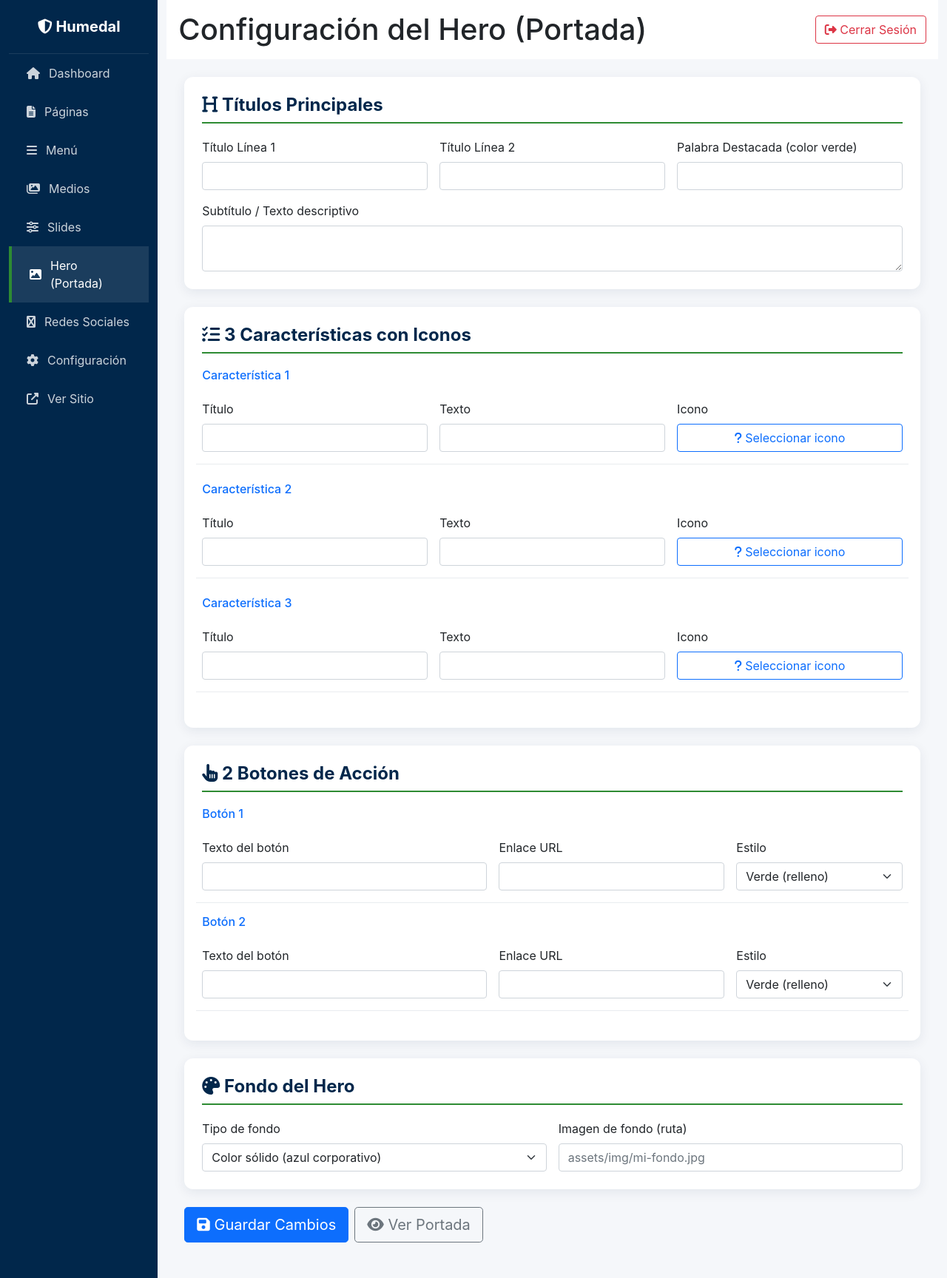
After one commit to juanand87/humedal, a PHP site: page /panel/hero.php in a window 1280 px wide. The commit adds this page. Shown: the whole page at 74% size. Run offline with PHP 8.4, Linux system fonts and the light colour scheme; a user stored in the database is signed in; data that the repository does not hold is empty.

Commit message:
Add configurable Hero (Portada) admin panel
Create editable fields for all hero content shown on homepage:
- 3 title lines (line1, line2, highlighted word in green)
- Subtitle/description text
- 3 features with title, text, and selectable icon (30+ FontAwesome icons)
- 2 call-to-action buttons with customizable text, URL, and style
- Background type (solid color or custom image)

New files:
- panel/hero.php: Full admin interface with icon picker modal
- panel/create_hero_fields.php: Database schema for hero_config table

Modified files:
- index.php: Replace static hero with dynamic configurable version
- All admin pages: Add 'Hero (Portada)' link in sidebar menu

Database:
- New table 'hero_config' with field_key/field_value pattern
- Pre-populated with current hero defaults
- 21 configurable fields total

```diff
--- /dev/null
+++ b/panel/hero.php
@@ -0,0 +1,290 @@
+<?php
+session_start();
+if (!isset($_SESSION['admin_logged_in']) || $_SESSION['admin_logged_in'] !== true) {
+    header('Location: login.php');
+    exit();
+}
+include 'config.php';
+
+$message = '';
+$message_type = '';
+
+// Procesar formulario
+if ($_SERVER['REQUEST_METHOD'] === 'POST') {
+    $fields = [
+        'title_line1', 'title_line2', 'title_highlight', 'subtitle',
+        'feature1_title', 'feature1_text', 'feature1_icon',
+        'feature2_title', 'feature2_text', 'feature2_icon',
+        'feature3_title', 'feature3_text', 'feature3_icon',
+        'button1_text', 'button1_url', 'button1_style',
+        'button2_text', 'button2_url', 'button2_style',
+        'background_type', 'background_image'
+    ];
+
+    $stmt = $pdo->prepare("REPLACE INTO hero_config (field_key, field_value) VALUES (?, ?)");
+    foreach ($fields as $field) {
+        $value = $_POST[$field] ?? '';
+        $stmt->execute([$field, $value]);
+    }
+    $message = 'Configuración del Hero actualizada';
+    $message_type = 'success';
+}
+
+// Obtener configuración actual
+$hero_config = [];
+$rows = $pdo->query("SELECT field_key, field_value FROM hero_config")->fetchAll(PDO::FETCH_ASSOC);
+foreach ($rows as $row) {
+    $hero_config[$row['field_key']] = $row['field_value'];
+}
+
+// Iconos disponibles de Font Awesome
+$available_icons = [
+    'fa-check' => '✓ Check',
+    'fa-file-contract' => '📄 Contrato',
+    'fa-user-friends' => '👥 Usuarios',
+    'fa-tint' => '💧 Gota',
+    'fa-recycle' => '♻️ Reciclar',
+    'fa-file-medical' => '🏥 Médico',
+    'fa-file-lines' => '📋 Documento',
+    'fa-box-open' => '📦 Caja',
+    'fa-warehouse' => '🏭 Bodega',
+    'fa-hands-helping' => '🤝 Ayuda',
+    'fa-leaf' => '🍃 Hoja',
+    'fa-seedling' => '🌱 Brote',
+    'fa-water' => '🌊 Agua',
+    'fa-shield-alt' => '🛡️ Escudo',
+    'fa-cogs' => '⚙️ Engranajes',
+    'fa-hard-hat' => '⛑️ Casco',
+    'fa-drafting-compass' => '📐 Compás',
+    'fa-ruler-combined' => '📏 Regla',
+    'fa-building' => '🏢 Edificio',
+    'fa-industry' => '🏭 Industria',
+    'fa-award' => '🏆 Premio',
+    'fa-star' => '⭐ Estrella',
+    'fa-bolt' => '⚡ Rayo',
+    'fa-comments' => '💬 Chat',
+    'fa-phone' => '📞 Teléfono',
+    'fa-envelope' => '✉️ Email',
+    'fa-clock' => '🕐 Reloj',
+    'fa-map-marker-alt' => '📍 Ubicación',
+    'fa-handshake' => '🤝 Acuerdo',
+    'fa-lightbulb' => '💡 Idea',
+];
+?>
+<!DOCTYPE html>
+<html lang="es">
+<head>
+    <meta charset='UTF-8'>
+    <meta name='viewport' content='width=device-width, initial-scale=1.0'>
+    <title>Configuración del Hero - Panel Administrativo</title>
+    <link href='https://cdn.jsdelivr.net/npm/bootstrap@5.1.3/dist/css/bootstrap.min.css' rel='stylesheet'>
+    <link rel='stylesheet' href='https://cdnjs.cloudflare.com/ajax/libs/font-awesome/6.4.0/css/all.min.css'>
+    <style>
+        :root { --primary: #01274b; --accent: #2e8b33; }
+        body { font-family: 'Inter', system-ui, -apple-system, sans-serif; background: #f5f7fa; }
+        .sidebar { background: var(--primary); min-height: 100vh; }
+        .sidebar-brand { padding: 24px 20px; border-bottom: 1px solid rgba(255,255,255,0.1); text-align: center; }
+        .sidebar-brand h2 { color: #fff; font-size: 1.25rem; font-weight: 700; margin: 0; }
+        .sidebar-nav a { display: flex; align-items: center; gap: 12px; padding: 14px 24px; color: rgba(255,255,255,0.8); text-decoration: none; transition: all 0.3s ease; }
+        .sidebar-nav a:hover, .sidebar-nav a.active { background: rgba(255,255,255,0.1); color: #fff; border-left: 4px solid var(--accent); }
+        .top-bar { background: #fff; }
+        .content-area { padding: 24px; }
+        .card-custom { background: #fff; border-radius: 12px; box-shadow: 0 4px 16px rgba(1,39,75,0.08); }
+        .section-title { color: var(--primary); font-weight: 700; padding-bottom: 8px; border-bottom: 2px solid var(--accent); margin-bottom: 20px; }
+        .icon-picker { display: grid; grid-template-columns: repeat(auto-fill, minmax(60px, 1fr)); gap: 8px; max-height: 200px; overflow-y: auto; padding: 8px; border: 1px solid #e9ecef; border-radius: 6px; }
+        .icon-option { padding: 10px; text-align: center; border: 2px solid transparent; border-radius: 6px; cursor: pointer; transition: all 0.2s; background: #f8f9fa; }
+        .icon-option:hover { background: #e9ecef; }
+        .icon-option.selected { background: var(--accent); color: #fff; border-color: var(--accent); }
+        .icon-option i { font-size: 1.2rem; }
+        .preview-box { background: var(--primary); color: #fff; padding: 30px; border-radius: 8px; margin-top: 20px; }
+        .preview-title { font-size: 1.8rem; }
+        .preview-title span { color: var(--accent); }
+    </style>
+</head>
+<body>
+    <div class='container-fluid'>
+        <div class='row'>
+            <div class='col-md-2 sidebar'>
+                <div class='sidebar-brand'>
+                    <h2><i class='fas fa-shield-alt'></i> Humedal</h2>
+                </div>
+                <nav class='sidebar-nav'>
+                    <a href='index.php'><i class='fas fa-home'></i> Dashboard</a>
+                    <a href='pages.php'><i class='fas fa-file-alt'></i> Páginas</a>
+                    <a href='menu.php'><i class='fas fa-bars'></i> Menú</a>
+                    <a href='media.php'><i class='fas fa-images'></i> Medios</a>
+                    <a href='slides.php'><i class='fas fa-sliders-h'></i> Slides</a>
+                    <a href='hero.php' class='active'><i class='fas fa-image'></i> Hero (Portada)</a>
+                    <a href='social.php'><i class='fab fa-share-alt'></i> Redes Sociales</a>
+                    <a href='settings.php'><i class='fas fa-cog'></i> Configuración</a>
+                    <a href='/' target='_blank'><i class='fas fa-external-link-alt'></i> Ver Sitio</a>
+                </nav>
+            </div>
+
+            <div class='col-md-10'>
+                <div class='top-bar p-3 d-flex justify-content-between align-items-center'>
+                    <h1 class='m-0'>Configuración del Hero (Portada)</h1>
+                    <a href='logout.php' class='btn btn-outline-danger'><i class='fas fa-sign-out-alt'></i> Cerrar Sesión</a>
+                </div>
+
+                <div class='content-area'>
+                    <?php if ($message): ?>
+                        <div class='alert alert-<?php echo $message_type; ?>'><i class='fas fa-check-circle'></i> <?php echo htmlspecialchars($message); ?></div>
+                    <?php endif; ?>
+
+                    <form method='POST'>
+                        <!-- Títulos -->
+                        <div class='card-custom p-4 mb-4'>
+                            <h4 class='section-title'><i class='fas fa-heading'></i> Títulos Principales</h4>
+                            <div class='row g-3'>
+                                <div class='col-md-4'>
+                                    <label class='form-label'>Título Línea 1</label>
+                                    <input type='text' name='title_line1' class='form-control' value='<?php echo htmlspecialchars($hero_config['title_line1'] ?? ''); ?>' required>
+                                </div>
+                                <div class='col-md-4'>
+                                    <label class='form-label'>Título Línea 2</label>
+                                    <input type='text' name='title_line2' class='form-control' value='<?php echo htmlspecialchars($hero_config['title_line2'] ?? ''); ?>' required>
+                                </div>
+                                <div class='col-md-4'>
+                                    <label class='form-label'>Palabra Destacada (color verde)</label>
+                                    <input type='text' name='title_highlight' class='form-control' value='<?php echo htmlspecialchars($hero_config['title_highlight'] ?? ''); ?>' required>
+                                </div>
+                                <div class='col-12'>
+                                    <label class='form-label'>Subtítulo / Texto descriptivo</label>
+                                    <textarea name='subtitle' class='form-control' rows='2' required><?php echo htmlspecialchars($hero_config['subtitle'] ?? ''); ?></textarea>
+                                </div>
+                            </div>
+                        </div>
+
+                        <!-- 3 Características con iconos -->
+                        <div class='card-custom p-4 mb-4'>
+                            <h4 class='section-title'><i class='fas fa-list-check'></i> 3 Características con Iconos</h4>
+                            <?php for ($i = 1; $i <= 3; $i++): ?>
+                                <div class='row g-3 mb-4 pb-3' style='border-bottom: 1px solid #e9ecef;'>
+                                    <h6 class='text-primary'>Característica <?php echo $i; ?></h6>
+                                    <div class='col-md-4'>
+                                        <label class='form-label'>Título</label>
+                                        <input type='text' name='feature<?php echo $i; ?>_title' class='form-control' value='<?php echo htmlspecialchars($hero_config['feature' . $i . '_title'] ?? ''); ?>' required>
+                                    </div>
+                                    <div class='col-md-4'>
+                                        <label class='form-label'>Texto</label>
+                                        <input type='text' name='feature<?php echo $i; ?>_text' class='form-control' value='<?php echo htmlspecialchars($hero_config['feature' . $i . '_text'] ?? ''); ?>' required>
+                                    </div>
+                                    <div class='col-md-4'>
+                                        <label class='form-label'>Icono</label>
+                                        <input type='hidden' name='feature<?php echo $i; ?>_icon' id='feature<?php echo $i; ?>_icon' value='<?php echo htmlspecialchars($hero_config['feature' . $i . '_icon'] ?? ''); ?>'>
+                                        <button type='button' class='btn btn-outline-primary w-100' onclick='openIconPicker(<?php echo $i; ?>)'>
+                                            <i class='fas <?php echo htmlspecialchars($hero_config['feature' . $i . '_icon'] ?? 'fa-question'); ?>' id='feature<?php echo $i; ?>_preview'></i>
+                                            <span id='feature<?php echo $i; ?>_name'>Seleccionar icono</span>
+                                        </button>
+                                    </div>
+                                </div>
+                            <?php endfor; ?>
+                        </div>
+
+                        <!-- Botones -->
+                        <div class='card-custom p-4 mb-4'>
+                            <h4 class='section-title'><i class='fas fa-hand-pointer'></i> 2 Botones de Acción</h4>
+                            <?php for ($i = 1; $i <= 2; $i++): ?>
+                                <div class='row g-3 mb-3 pb-3' style='border-bottom: 1px solid #e9ecef;'>
+                                    <h6 class='text-primary'>Botón <?php echo $i; ?></h6>
+                                    <div class='col-md-5'>
+                                        <label class='form-label'>Texto del botón</label>
+                                        <input type='text' name='button<?php echo $i; ?>_text' class='form-control' value='<?php echo htmlspecialchars($hero_config['button' . $i . '_text'] ?? ''); ?>' required>
+                                    </div>
+                                    <div class='col-md-4'>
+                                        <label class='form-label'>Enlace URL</label>
+                                        <input type='text' name='button<?php echo $i; ?>_url' class='form-control' value='<?php echo htmlspecialchars($hero_config['button' . $i . '_url'] ?? ''); ?>' required>
+                                    </div>
+                                    <div class='col-md-3'>
+                                        <label class='form-label'>Estilo</label>
+                                        <select name='button<?php echo $i; ?>_style' class='form-select'>
+                                            <option value='success' <?php echo ($hero_config['button' . $i . '_style'] ?? '') === 'success' ? 'selected' : ''; ?>>Verde (relleno)</option>
+                                            <option value='outline-light' <?php echo ($hero_config['button' . $i . '_style'] ?? '') === 'outline-light' ? 'selected' : ''; ?>>Blanco (borde)</option>
+                                            <option value='outline-success' <?php echo ($hero_config['button' . $i . '_style'] ?? '') === 'outline-success' ? 'selected' : ''; ?>>Verde (borde)</option>
+                                            <option value='primary' <?php echo ($hero_config['button' . $i . '_style'] ?? '') === 'primary' ? 'selected' : ''; ?>>Azul (relleno)</option>
+                                        </select>
+                                    </div>
+                                </div>
+                            <?php endfor; ?>
+                        </div>
+
+                        <!-- Fondo -->
+                        <div class='card-custom p-4 mb-4'>
+                            <h4 class='section-title'><i class='fas fa-palette'></i> Fondo del Hero</h4>
+                            <div class='row g-3'>
+                                <div class='col-md-6'>
+                                    <label class='form-label'>Tipo de fondo</label>
+                                    <select name='background_type' class='form-select'>
+                                        <option value='color' <?php echo ($hero_config['background_type'] ?? '') === 'color' ? 'selected' : ''; ?>>Color sólido (azul corporativo)</option>
+                                        <option value='image' <?php echo ($hero_config['background_type'] ?? '') === 'image' ? 'selected' : ''; ?>>Imagen personalizada</option>
+                                    </select>
+                                </div>
+                                <div class='col-md-6'>
+                                    <label class='form-label'>Imagen de fondo (ruta)</label>
+                                    <input type='text' name='background_image' class='form-control' value='<?php echo htmlspecialchars($hero_config['background_image'] ?? ''); ?>' placeholder='assets/img/mi-fondo.jpg'>
+                                </div>
+                            </div>
+                        </div>
+
+                        <div class='d-flex gap-2 mb-4'>
+                            <button type='submit' class='btn btn-primary btn-lg'><i class='fas fa-save'></i> Guardar Cambios</button>
+                            <a href='/' target='_blank' class='btn btn-outline-secondary btn-lg'><i class='fas fa-eye'></i> Ver Portada</a>
+                        </div>
+                    </form>
+                </div>
+            </div>
+        </div>
+    </div>
+
+    <!-- Modal de selección de icono -->
+    <div class='modal fade' id='iconModal' tabindex='-1'>
+        <div class='modal-dialog modal-lg'>
+            <div class='modal-content'>
+                <div class='modal-header'>
+                    <h5 class='modal-title'>Seleccionar Icono</h5>
+                    <button type='button' class='btn-close' data-bs-dismiss='modal'></button>
+                </div>
+                <div class='modal-body'>
+                    <div class='icon-picker' id='iconPicker'>
+                        <?php foreach ($available_icons as $class => $label): ?>
+                            <div class='icon-option' data-icon='<?php echo $class; ?>' data-label='<?php echo htmlspecialchars($label); ?>' onclick='selectIcon(this)'>
+                                <i class='fas <?php echo $class; ?>'></i>
+                                <div class='small mt-1'><?php echo htmlspecialchars($label); ?></div>
+                            </div>
+                        <?php endforeach; ?>
+                    </div>
+                </div>
+            </div>
+        </div>
+    </div>
+
+    <script src='https://cdn.jsdelivr.net/npm/bootstrap@5.1.3/dist/js/bootstrap.bundle.min.js'></script>
+    <script>
+        let currentFeature = 0;
+        const iconModal = new bootstrap.Modal(document.getElementById('iconModal'));
+
+        function openIconPicker(featureNum) {
+            currentFeature = featureNum;
+            // Marcar icono actual como seleccionado
+            const currentIcon = document.getElementById('feature' + featureNum + '_icon').value;
+            document.querySelectorAll('.icon-option').forEach(opt => {
+                opt.classList.toggle('selected', opt.dataset.icon === currentIcon);
+            });
+            iconModal.show();
+        }
+
+        function selectIcon(element) {
+            const iconClass = element.dataset.icon;
+            const iconLabel = element.dataset.label;
+            const featureNum = currentFeature;
+
+            document.getElementById('feature' + featureNum + '_icon').value = iconClass;
+            document.getElementById('feature' + featureNum + '_preview').className = 'fas ' + iconClass;
+            document.getElementById('feature' + featureNum + '_name').textContent = iconLabel;
+
+            iconModal.hide();
+        }
+    </script>
+</body>
+</html>
--- a/panel/index.php
+++ b/panel/index.php
@@ -143,6 +143,7 @@ $pages_count = $stmt->fetch()['count'];
                     <a href="menu.php"><i class="fas fa-bars"></i> Menú</a>
                     <a href="media.php"><i class="fas fa-images"></i> Medios</a>
                     <a href="slides.php"><i class="fas fa-sliders-h"></i> Slides</a>
+                    <a href="hero.php"><i class="fas fa-image"></i> Hero (Portada)</a>
                     <a href="social.php"><i class="fab fa-share-alt"></i> Redes Sociales</a>
                     <a href="settings.php"><i class="fas fa-cog"></i> Configuración</a>
                     <a href="/" target="_blank"><i class="fas fa-external-link-alt"></i> Ver Sitio</a>
--- a/panel/media.php
+++ b/panel/media.php
@@ -124,6 +124,7 @@ if (isset($_GET['ajax']) && $_GET['ajax'] === 'list') {
                     <a href='menu.php'><i class='fas fa-bars'></i> Menú</a>
                     <a href='media.php' class='active'><i class='fas fa-images'></i> Medios</a>
                     <a href='slides.php'><i class='fas fa-sliders-h'></i> Slides</a>
+                    <a href='hero.php'><i class='fas fa-image'></i> Hero (Portada)</a>
                     <a href='social.php'><i class='fab fa-share-alt'></i> Redes Sociales</a>
                     <a href='settings.php'><i class='fas fa-cog'></i> Configuración</a>
                     <a href='/' target='_blank'><i class='fas fa-external-link-alt'></i> Ver Sitio</a>
--- a/panel/menu.php
+++ b/panel/menu.php
@@ -236,6 +236,9 @@ $pages = executeQuery("SELECT id, title, slug FROM pages ORDER BY title ASC")->f
                     </a>
                     <a href='slides.php'>
                         <i class='fas fa-sliders-h'></i> Slides
+                    </a>
+                    <a href='hero.php'>
+                        <i class='fas fa-image'></i> Hero (Portada)
                     </a>
                     <a href='social.php'>
                         <i class='fab fa-share-alt'></i> Redes Sociales
--- a/panel/pages.php
+++ b/panel/pages.php
@@ -192,6 +192,9 @@ $php_output = ob_get_clean();
                     <a href="slides.php">
                         <i class="fas fa-sliders-h"></i> Slides
                     </a>
+                    <a href="hero.php">
+                        <i class="fas fa-image"></i> Hero (Portada)
+                    </a>
                     <a href="social.php">
                         <i class="fab fa-share-alt"></i> Redes Sociales
                     </a>
--- a/panel/settings.php
+++ b/panel/settings.php
@@ -199,6 +199,9 @@ $settings = getSiteSettings();
                     <a href='slides.php'>
                         <i class='fas fa-sliders-h'></i> Slides
                     </a>
+                    <a href='hero.php'>
+                        <i class='fas fa-image'></i> Hero (Portada)
+                    </a>
                     <a href='social.php'>
                         <i class='fab fa-share-alt'></i> Redes Sociales
                     </a>
--- a/panel/slides.php
+++ b/panel/slides.php
@@ -97,6 +97,7 @@ $media_files = $pdo->query('SELECT id, filename, file_path FROM media WHERE file
                     <a href='menu.php'><i class='fas fa-bars'></i> Menú</a>
                     <a href='media.php'><i class='fas fa-images'></i> Medios</a>
                     <a href='slides.php' class='active'><i class='fas fa-sliders-h'></i> Slides</a>
+                    <a href='hero.php'><i class='fas fa-image'></i> Hero (Portada)</a>
                     <a href='social.php'><i class='fab fa-share-alt'></i> Redes Sociales</a>
                     <a href='settings.php'><i class='fas fa-cog'></i> Configuración</a>
                     <a href='/' target='_blank'><i class='fas fa-external-link-alt'></i> Ver Sitio</a>
--- a/panel/social.php
+++ b/panel/social.php
@@ -162,6 +162,9 @@ $available_platforms = [
                     <a href='slides.php'>
                         <i class='fas fa-sliders-h'></i> Slides
                     </a>
+                    <a href='hero.php'>
+                        <i class='fas fa-image'></i> Hero (Portada)
+                    </a>
                     <a href='social.php' class='active'>
                         <i class='fab fa-share-alt'></i> Redes Sociales
                     </a>
```
Also changed, not shown: index.php (+27 -23 lines).
